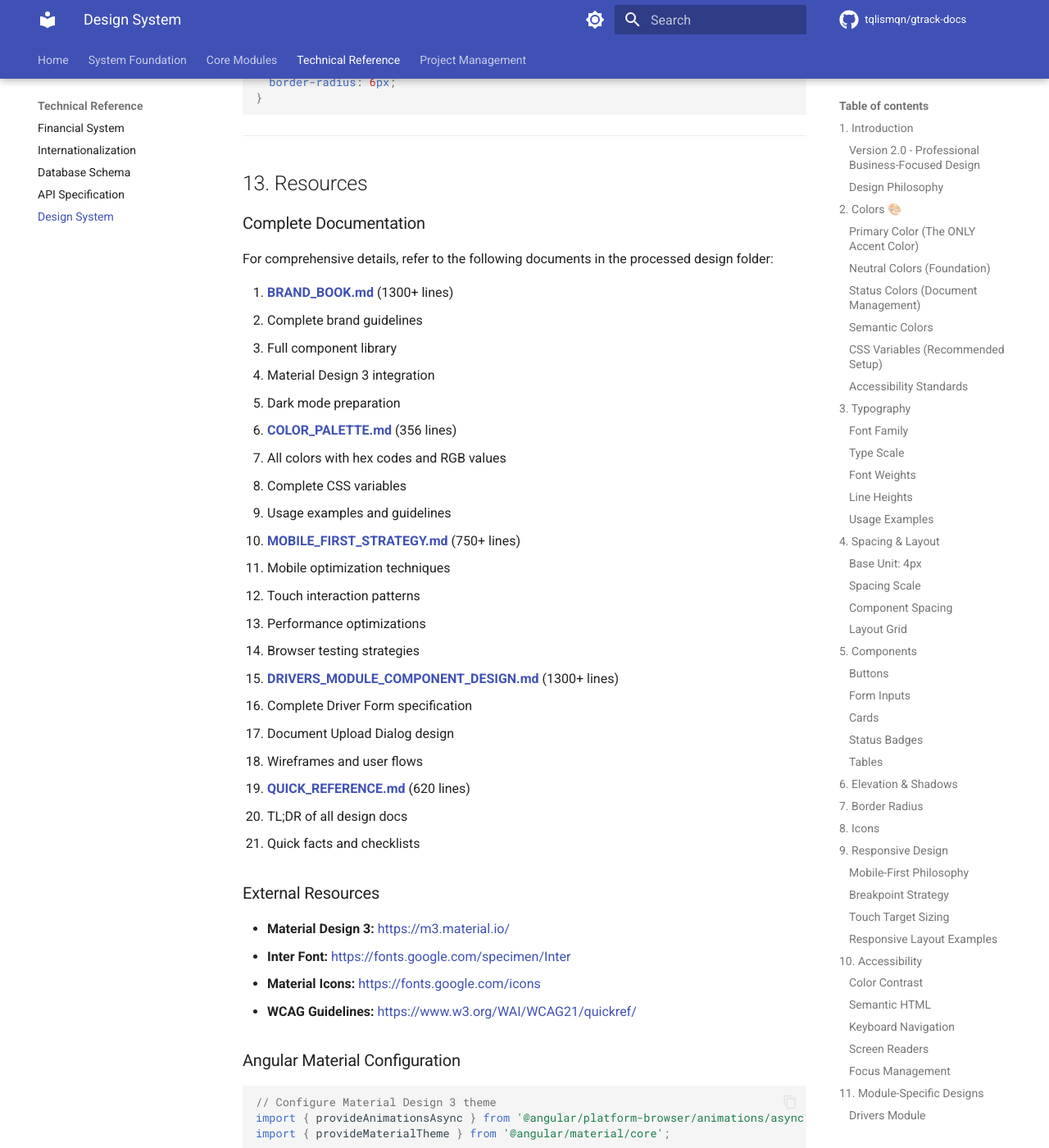
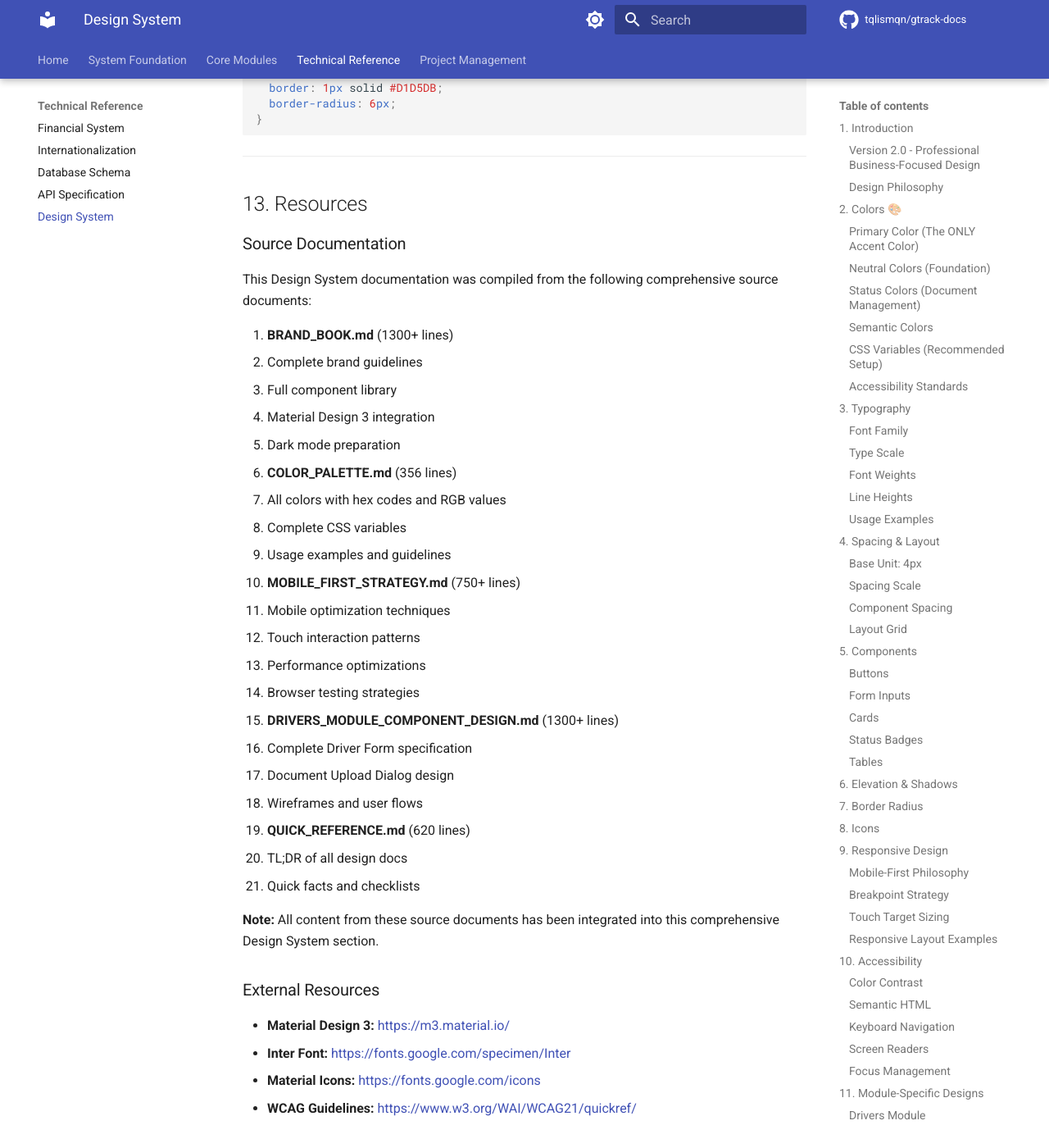
Before and after one commit to tqlismqn/gtrack-docs, an MkDocs documentation site: the page built from docs/17-design-system.md, in a window 1280 px wide and 1400 px high, scrolled down 18056 px. Shown: the whole window at 82% size. Built offline with MkDocs 1.6.1 and Material for MkDocs 9.7.7, drawn with Linux system fonts in a browser that asks for light colours; comment, search, counter and statistics services are not loaded; the version menu is left out; some of the changed text lies outside the part shown.

Commit message:
fix: remove broken links in Design System documentation (#185)
- Remove 7 broken links to ../../processed/design/ files
- Replace with plain text references
- Keep external resource links (Material Design 3, Inter font, etc.)
- Fixes build failure in strict mode (PR #184)

Changes:
- Section 11: Remove links to DRIVERS_MODULE_COMPONENT_DESIGN.md and MOBILE_FIRST_STRATEGY.md
- Section 13: Replace markdown links with plain text for 5 source documents
- Add note that all content is integrated into this section

```diff
--- a/docs/17-design-system.md
+++ b/docs/17-design-system.md
@@ -830,9 +830,7 @@ The Drivers Module is the first priority module with comprehensive design specif
    - Color-coded badges with icons
    - Readiness dashboard
 
-**For detailed specifications, see:**
-- [Drivers Module Component Design](../../processed/design/DRIVERS_MODULE_COMPONENT_DESIGN.md)
-- [Mobile-First Strategy](../../processed/design/MOBILE_FIRST_STRATEGY.md)
+**Note:** Detailed component specifications and mobile-first implementation guidelines have been integrated throughout this Design System documentation (see Sections 2-10).
 
 ### Future Modules
 
@@ -920,35 +918,37 @@ Design patterns established in Drivers Module will be extended to:
 
 ## 13. Resources
 
-### Complete Documentation
+### Source Documentation
 
-For comprehensive details, refer to the following documents in the processed design folder:
+This Design System documentation was compiled from the following comprehensive source documents:
 
-1. **[BRAND_BOOK.md](../../processed/design/BRAND_BOOK.md)** (1300+ lines)
+1. **BRAND_BOOK.md** (1300+ lines)
    - Complete brand guidelines
    - Full component library
    - Material Design 3 integration
    - Dark mode preparation
 
-2. **[COLOR_PALETTE.md](../../processed/design/COLOR_PALETTE.md)** (356 lines)
+2. **COLOR_PALETTE.md** (356 lines)
    - All colors with hex codes and RGB values
    - Complete CSS variables
    - Usage examples and guidelines
 
-3. **[MOBILE_FIRST_STRATEGY.md](../../processed/design/MOBILE_FIRST_STRATEGY.md)** (750+ lines)
+3. **MOBILE_FIRST_STRATEGY.md** (750+ lines)
    - Mobile optimization techniques
    - Touch interaction patterns
    - Performance optimizations
    - Browser testing strategies
 
-4. **[DRIVERS_MODULE_COMPONENT_DESIGN.md](../../processed/design/DRIVERS_MODULE_COMPONENT_DESIGN.md)** (1300+ lines)
+4. **DRIVERS_MODULE_COMPONENT_DESIGN.md** (1300+ lines)
    - Complete Driver Form specification
    - Document Upload Dialog design
    - Wireframes and user flows
 
-5. **[QUICK_REFERENCE.md](../../processed/design/QUICK_REFERENCE.md)** (620 lines)
+5. **QUICK_REFERENCE.md** (620 lines)
    - TL;DR of all design docs
    - Quick facts and checklists
+
+**Note:** All content from these source documents has been integrated into this comprehensive Design System section.
 
 ### External Resources
 
```
